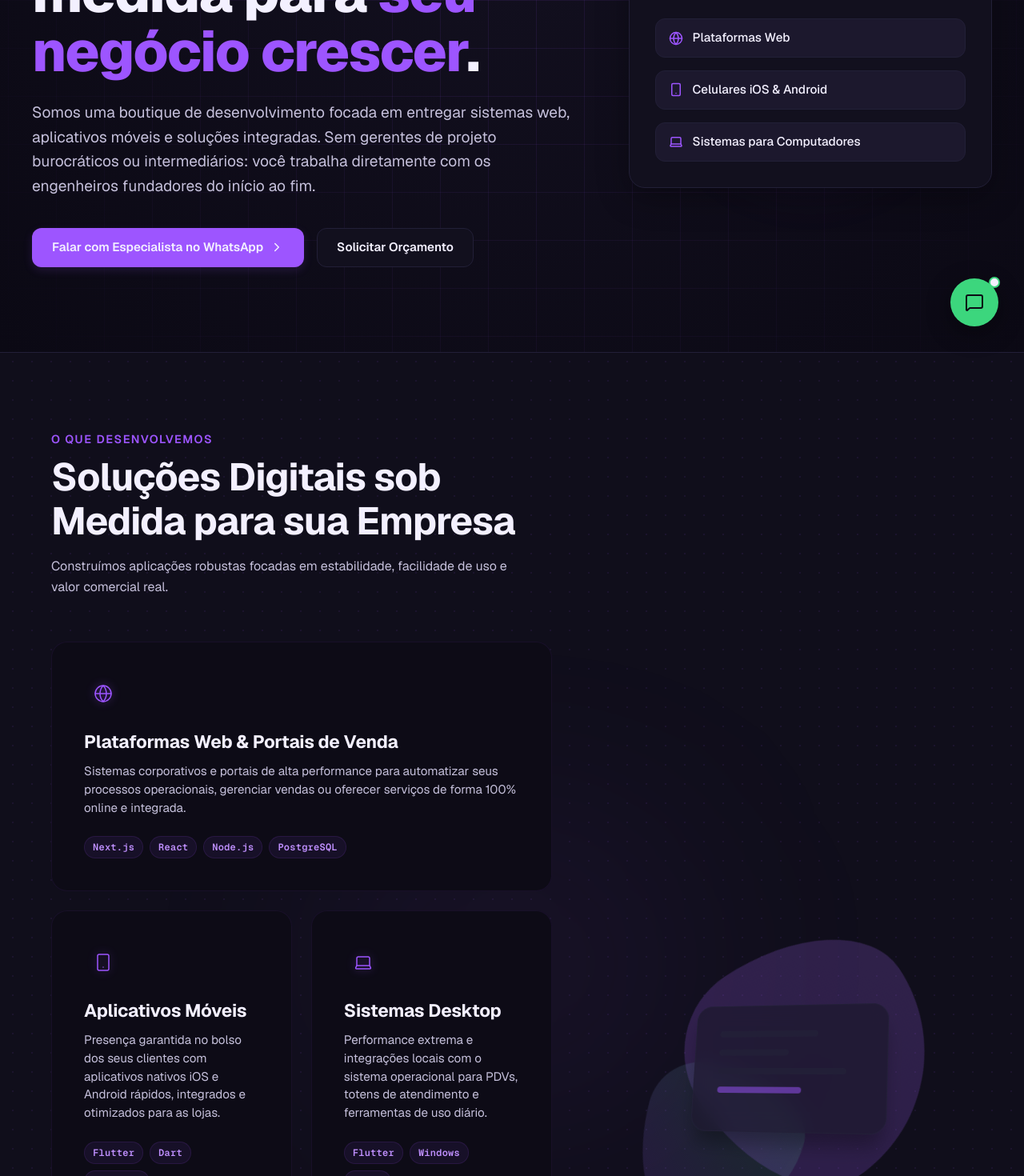
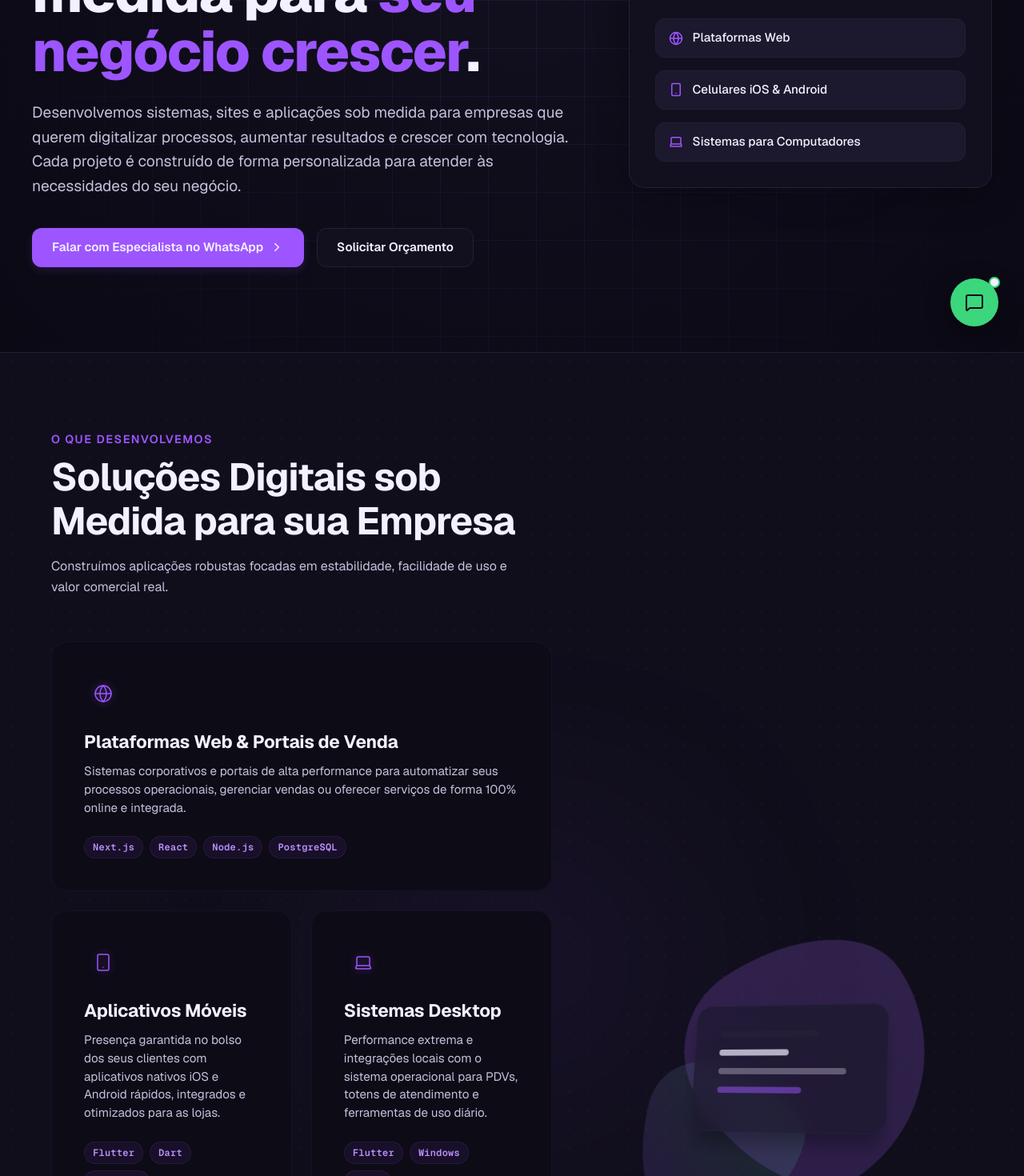
Before and after one commit to Matiaszz/atlas_landing, a Next.js app: page / in a window 1280 px wide. Shown: the part 360-1830 px from the top of the page at 80% size. Built offline with nearby package versions, Linux system fonts and the light colour scheme.

Commit message:
Atlas 1.1.0

```diff
--- a/src/app/globals.css
+++ b/src/app/globals.css
@@ -1021,8 +1021,8 @@ p {
 }
 
 .w-70 { width: 70%; }
-.w-50 { width: 50%; }
-.w-90 { width: 90%; }
+.w-50 { width: 50%; background-color: var(--text-primary);opacity: 0.7; }
+.w-90 { width: 90%; background-color: var(--text-primary);opacity: 0.3; }
 .w-60 { width: 60%; background-color: var(--color-primary); opacity: 0.5; }
 
 /* Projetos */
--- a/src/app/page.tsx
+++ b/src/app/page.tsx
@@ -433,7 +433,7 @@ export default function Home() {
               Tecnologia sob medida para <span className="hero-highlight">seu negócio crescer</span>.
             </h1>
             <p className="hero-subtitle">
-              Somos uma boutique de desenvolvimento focada em entregar sistemas web, aplicativos móveis e soluções integradas. Sem gerentes de projeto burocráticos ou intermediários: você trabalha diretamente com os engenheiros fundadores do início ao fim.
+                Desenvolvemos sistemas, sites e aplicações sob medida para empresas que querem digitalizar processos, aumentar resultados e crescer com tecnologia. Cada projeto é construído de forma personalizada para atender às necessidades do seu negócio.
             </p>
             <div className="hero-ctas">
               <button
@@ -872,9 +872,7 @@ export default function Home() {
           <p className="text-xs">
             © {new Date().getFullYear()} Atlas. Todos os direitos reservados.
           </p>
-          <p className="text-xs footer-compliance">
-            Código 100% de propriedade do cliente.
-          </p>
+
         </div>
       </div>
     </footer>
```
